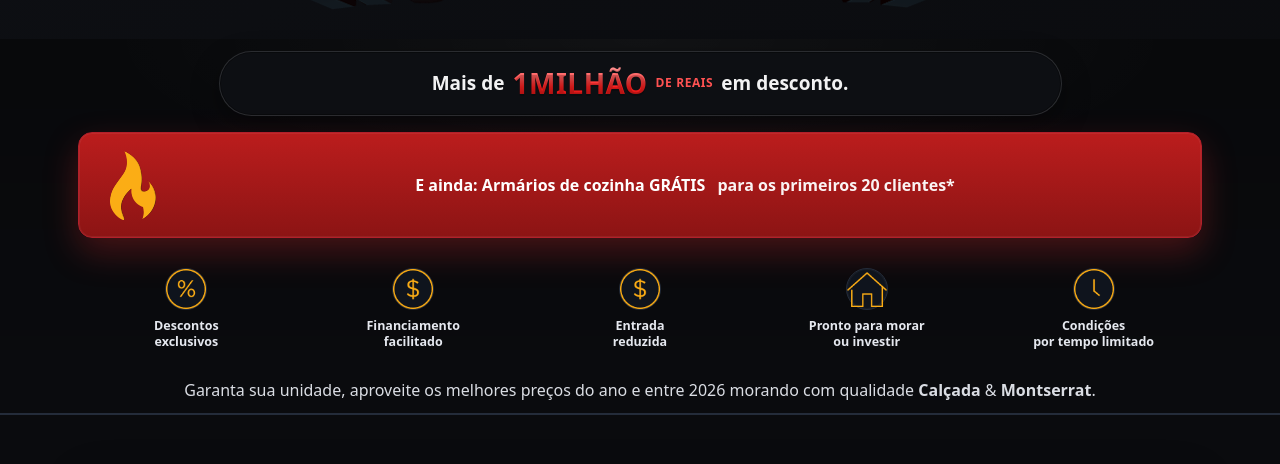
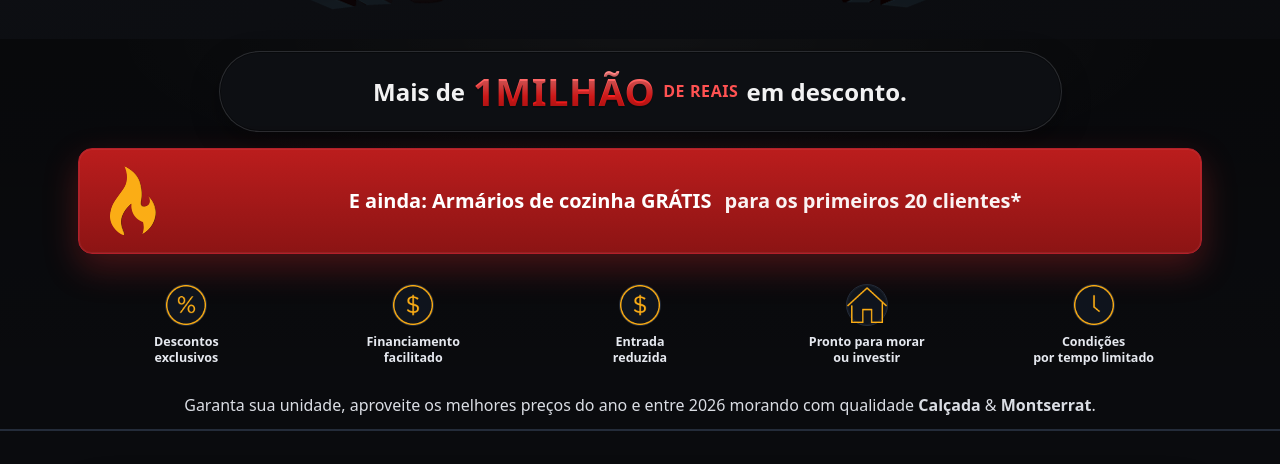
Before and after one commit to MatheusLigieri/black-november, a plain HTML site: page final/site/index.html in a window 1280 px wide. Shown: the part 979-1443 px from the top of the page. Drawn offline with Linux system fonts and the light colour scheme.

Commit message:
increasing fontsize

```diff
--- a/final/site/assets/css/style.css
+++ b/final/site/assets/css/style.css
@@ -940,11 +940,11 @@
 
        .bar-milhao .txt {
            opacity: .95;
-           font-size: clamp(17px, 2.0vw, 19px);
+           font-size: clamp(17px, 2.0vw, 24px);
        }
 
        .bar-milhao .hl-red {
-           font-size: clamp(18px, 4.6vw, 28px);
+           font-size: clamp(18px, 4.6vw, 38px);
            letter-spacing: .5px;
            background: linear-gradient(180deg, #ffb3b3, #ff1f1f 58%, #ac0b0b);
            -webkit-background-clip: text;
@@ -957,7 +957,7 @@
            color: #ff5252;
            font-weight: 900;
            letter-spacing: .6px;
-           font-size: clamp(10px, 1.6vw, 12px);
+           font-size: clamp(10px, 1.6vw, 16px);
        }
 
        /* Card vermelho do bônus */
@@ -985,7 +985,7 @@
 
        .bonus-text {
            text-align: center;
-           font-size: clamp(14px, 2.4vw, 16px);
+           font-size: clamp(14px, 2.4vw, 20px);
            font-weight: 800;
        }
 
```
